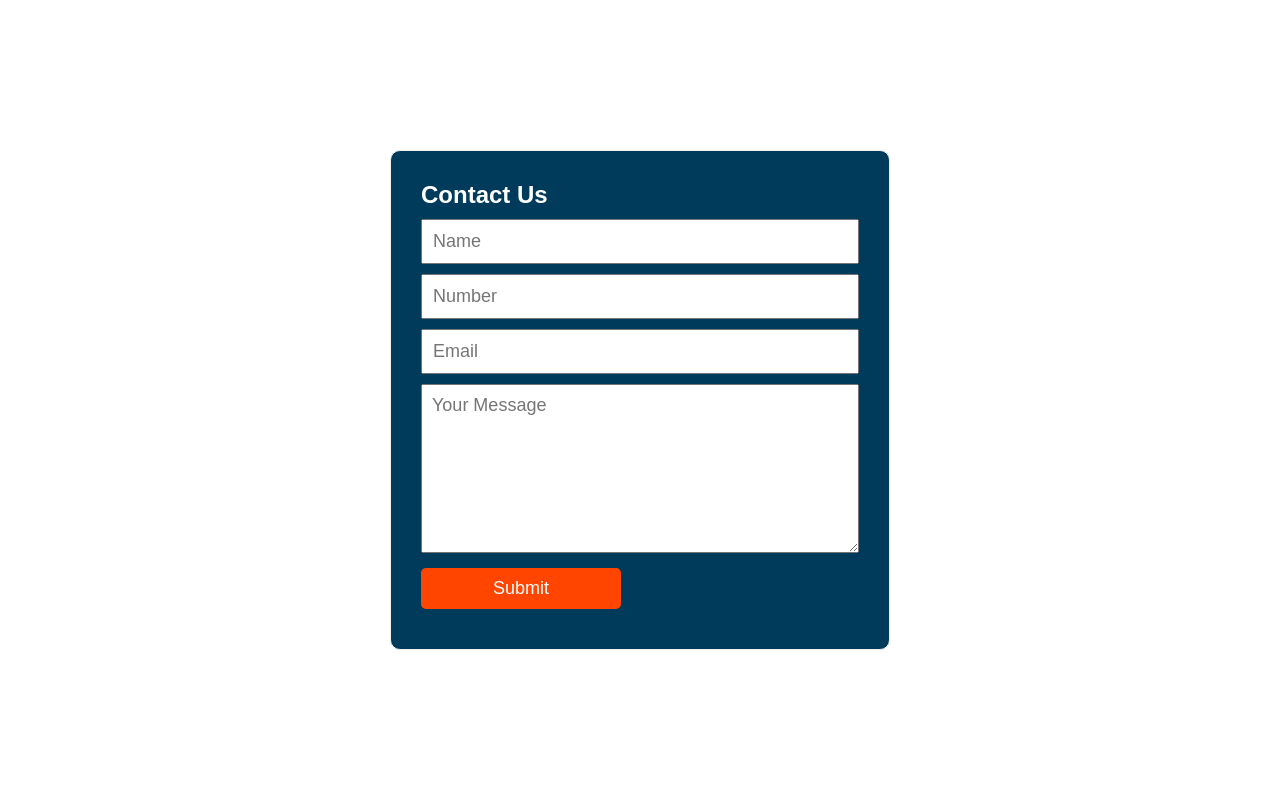
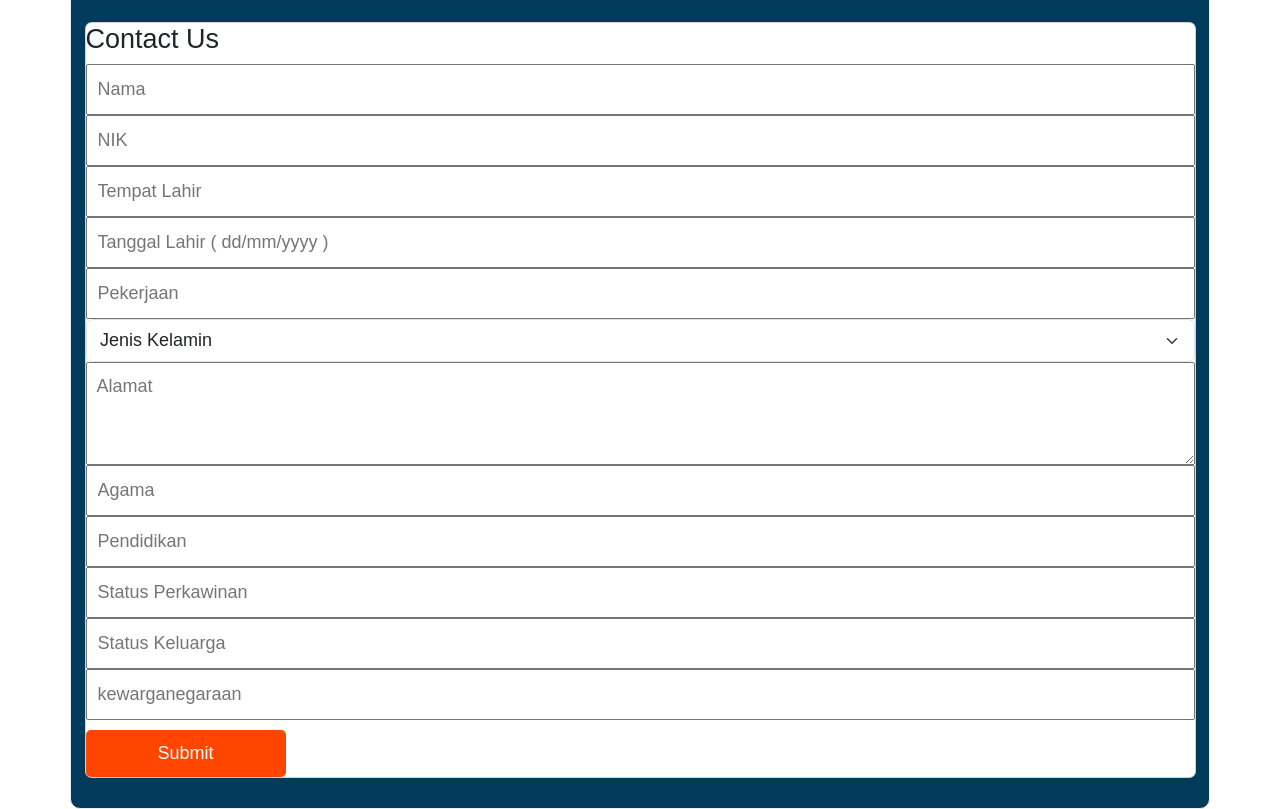
Before and after one commit to lilikpurwaningsih/timkp, a plain HTML site: page timkp-master/input.html in a window 1280 px wide. Drawn offline with nearby package versions, Linux system fonts and the light colour scheme.

Commit message:
Add files via upload
Signed-off-by: balang sungut <146612518+userdable@users.noreply.github.com>

```diff
--- a/timkp-master/input.html
+++ b/timkp-master/input.html
@@ -2,15 +2,28 @@
 <html>
 <head>
 	<link rel="stylesheet" href="input.css">
+	<link href="https://cdn.jsdelivr.net/npm/bootstrap@5.3.3/dist/css/bootstrap.min.css" rel="stylesheet" integrity="sha384-QWTKZyjpPEjISv5WaRU9OFeRpok6YctnYmDr5pNlyT2bRjXh0JMhjY6hW+ALEwIH" crossorigin="anonymous">
 </head>
 <body>
 	<div class="container">
-		<form method="post" action="" name="contact-form">
+		<form class="card" method="post" action="" name="contact-form">
 			<h4>Contact Us</h4>
-			<input type="text" name="your-name" placeholder="Name">
-			<input type="text" name="your-number" placeholder="Number">
-			<input type="email" name="your-email" placeholder="Email">
-			<textarea name="message" rows="7" placeholder="Your Message"></textarea>
+			<input type="text" name="Nama" placeholder="Nama">
+			<input type="text" name="NIK" placeholder="NIK">
+			<input type="text" name="tempat lahir" placeholder="Tempat Lahir">
+			<input type="text" name="tanggal lahir" placeholder="Tanggal Lahir ( dd/mm/yyyy )">
+			<input type="text" name="pekerjaan" placeholder="Pekerjaan"></input>
+			<select class="form-select" name="jenis kelamin" aria-label="Default select example">
+				<option selected>Jenis Kelamin</option>
+				<option value="1">Laki-laki</option>
+				<option value="2">Perempuan</option>
+			  </select>
+			<textarea name="Alamat" rows="3" placeholder="Alamat"></textarea>
+			<input type="text" name="agama" placeholder="Agama">
+			<input type="text" name="Pendidikan" placeholder="Pendidikan">
+			<input type="text" name="status perkawinan" placeholder="Status Perkawinan">
+			<input type="text" name="status keluarga" placeholder="Status Keluarga">
+			<input type="text" name="kewarganegaraan" placeholder="kewarganegaraan">
 			<input type="submit" value="Submit" id="submit">
 		</form>
 	</div>
--- a/timkp-master/input.js
+++ b/timkp-master/input.js
@@ -1,4 +1,4 @@
-const scriptURL = 'https://script.google.com/macros/s/AKfycbynpAQq5NQQkDn7EO0ADgKVaXt8x1yYxEFW9_REuzFlAVfYBFbrALc8mX8Npp8JrCoV/exec'
+const scriptURL = 'https://script.google.com/macros/s/AKfycbxNPB11Lx-1T1gL1H3Y185rQeKwuPFz6_kcLni9-dV1HMRdQOWMtrDdEx4If7JLJ40IUw/exec'
 
 const form = document.forms['contact-form']
 
```
